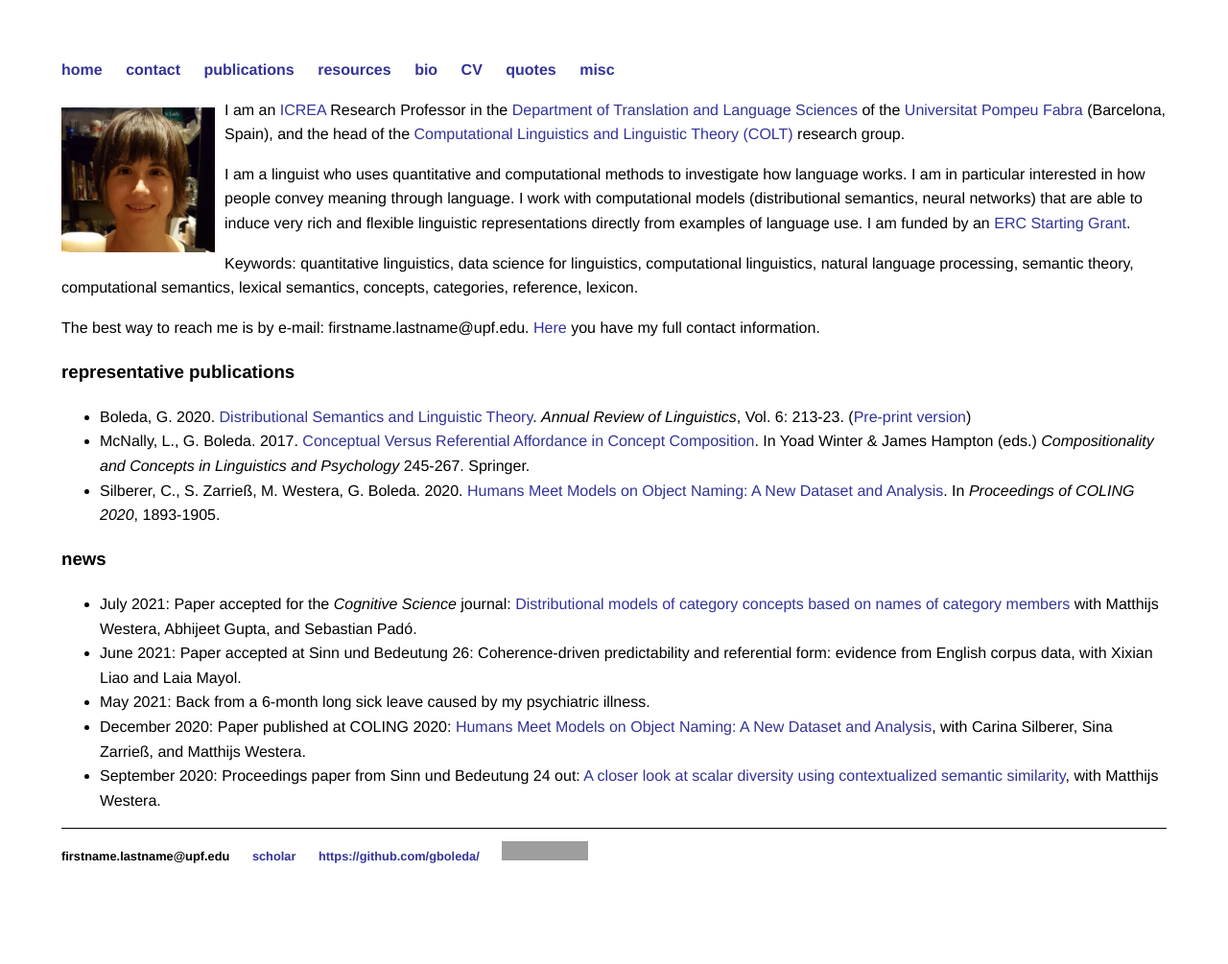
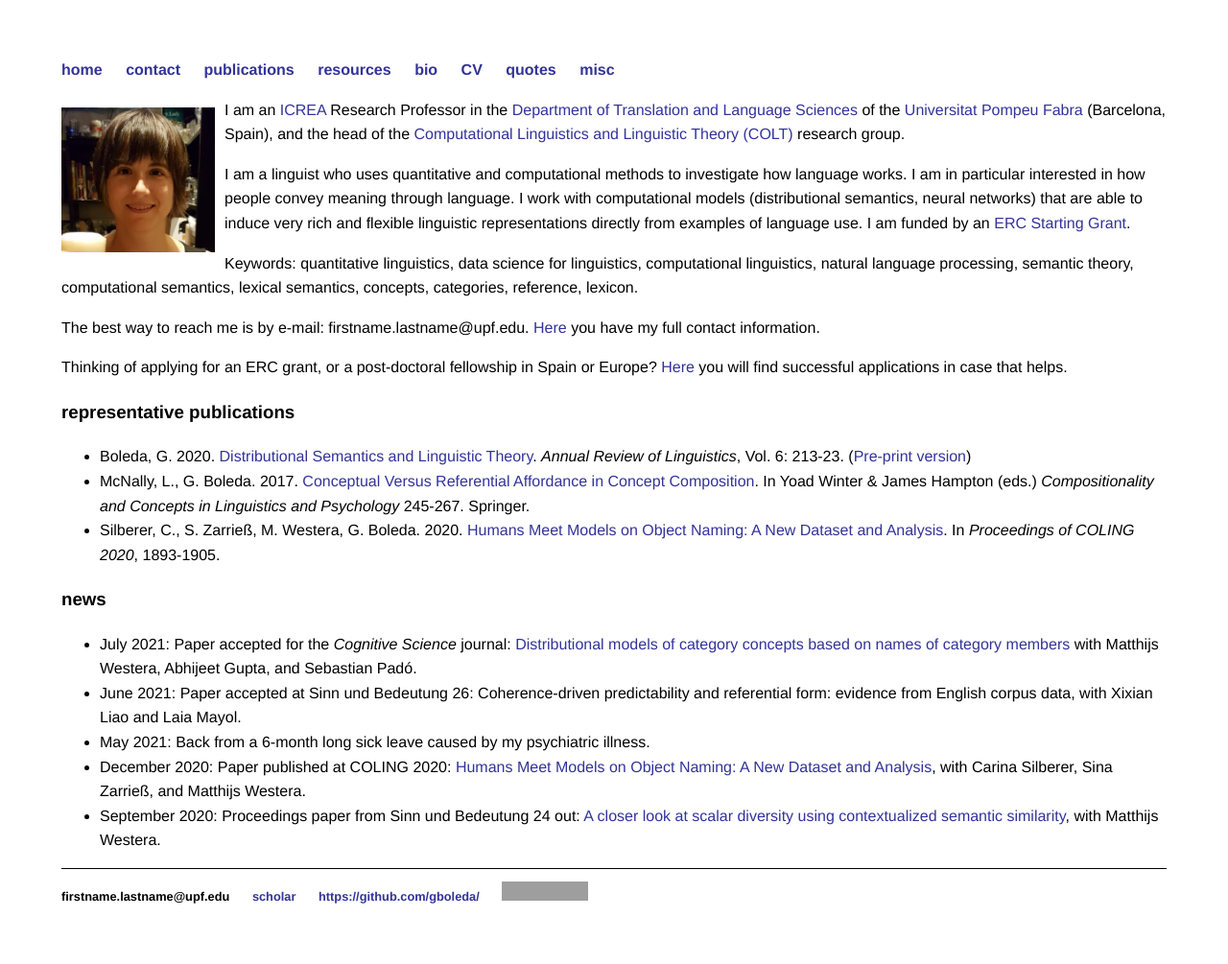
Before and after one commit to gboleda/gboleda.github.io, a Jekyll site: the page built from index.html, in a window 1280 px wide. Shown: the whole page at 96% size. Built offline with Jekyll 4.4.1, drawn with Linux system fonts in a browser that asks for light colours; before the commit the page ends 964 px from its top, so only the background shows below that; grey boxes are pictures that could not be loaded.

Commit message:
small edits

```diff
--- a/index.html
+++ b/index.html
@@ -17,6 +17,8 @@ and the head of the <a href="https://www.upf.edu/web/colt/">Computational Lingui
 </p>
 
 <p>The best way to reach me is by e-mail: firstname.lastname@upf.edu. <a href="/contact.html">Here</a> you have my full contact information.</p>
+
+<p>Thinking of applying for an ERC grant, or a post-doctoral fellowship in Spain or Europe? <a href="/misc.html">Here</a> you will find successful applications in case that helps.</p>
 
 <h3>representative publications</h3>
 <ul>
```
Also changed, not shown: misc.md (+2 -2 lines).
